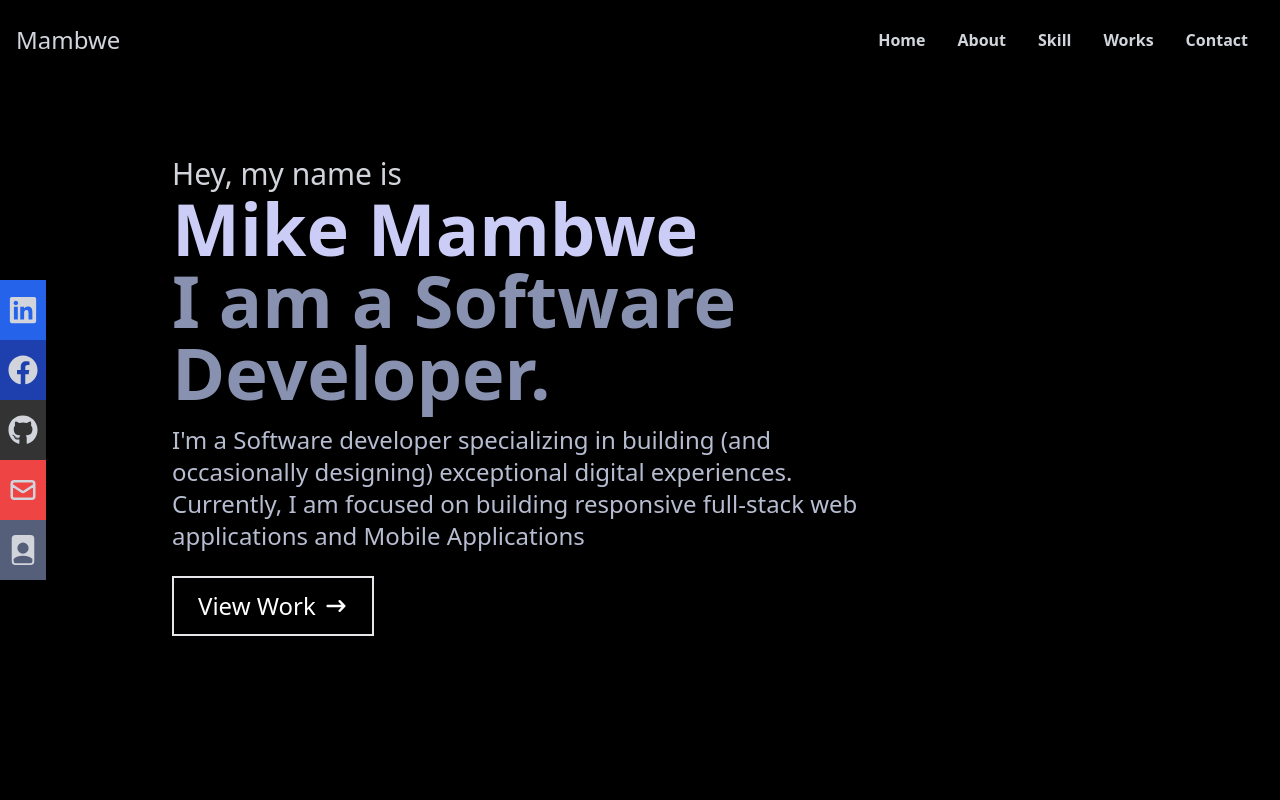
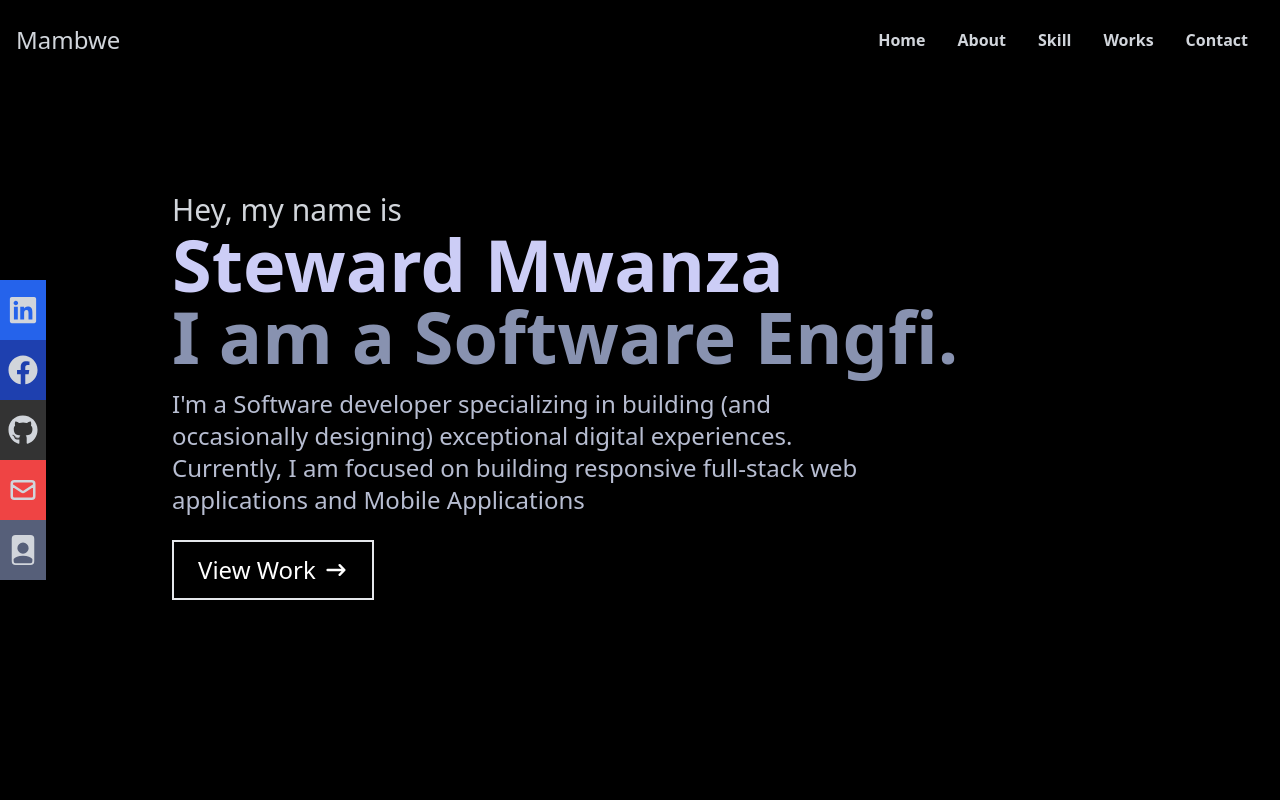
Before and after one commit to stewardel/portfolio, a React (Create React App) app: page / in a window 1280 px wide. Shown: the top 800 px of the page. Built offline with nearby package versions, Linux system fonts and the light colour scheme.

Commit message:
Individual name changed

```diff
--- a/src/Components/Home.jsx
+++ b/src/Components/Home.jsx
@@ -14,10 +14,10 @@ const Home = () => {
       <div className="max-w-[1000px] mx-auto px-8 flex flex-col justify-center h-full">
         <p className=" text-gray-300 text-3xl">Hey, my name is</p>
         <h1 className="text-4xl sm:text-7xl font-bold text-[#cccdf6]">
-          Mike Mambwe
+          Steward Mwanza
         </h1>
         <h2 className="text-4xl  sm:text-7xl font-bold text-[#8892b0]">
-          I am a Software Developer.
+          I am a Software Engfi.
         </h2>
         <p className="text-[#b7bdd1] text-2xl py-4 max-w-[700px]">
           I'm a Software developer specializing in building (and occasionally
```
